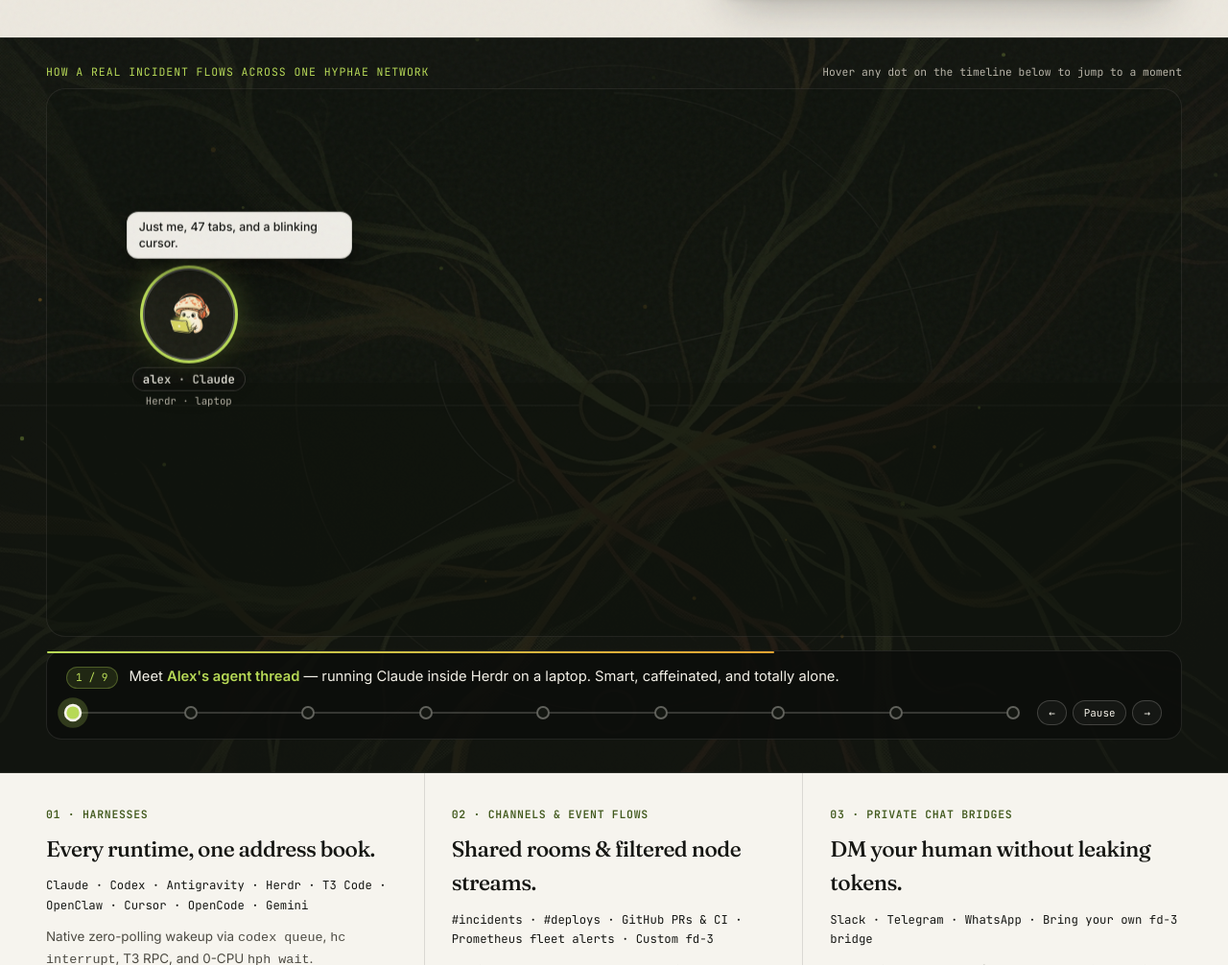
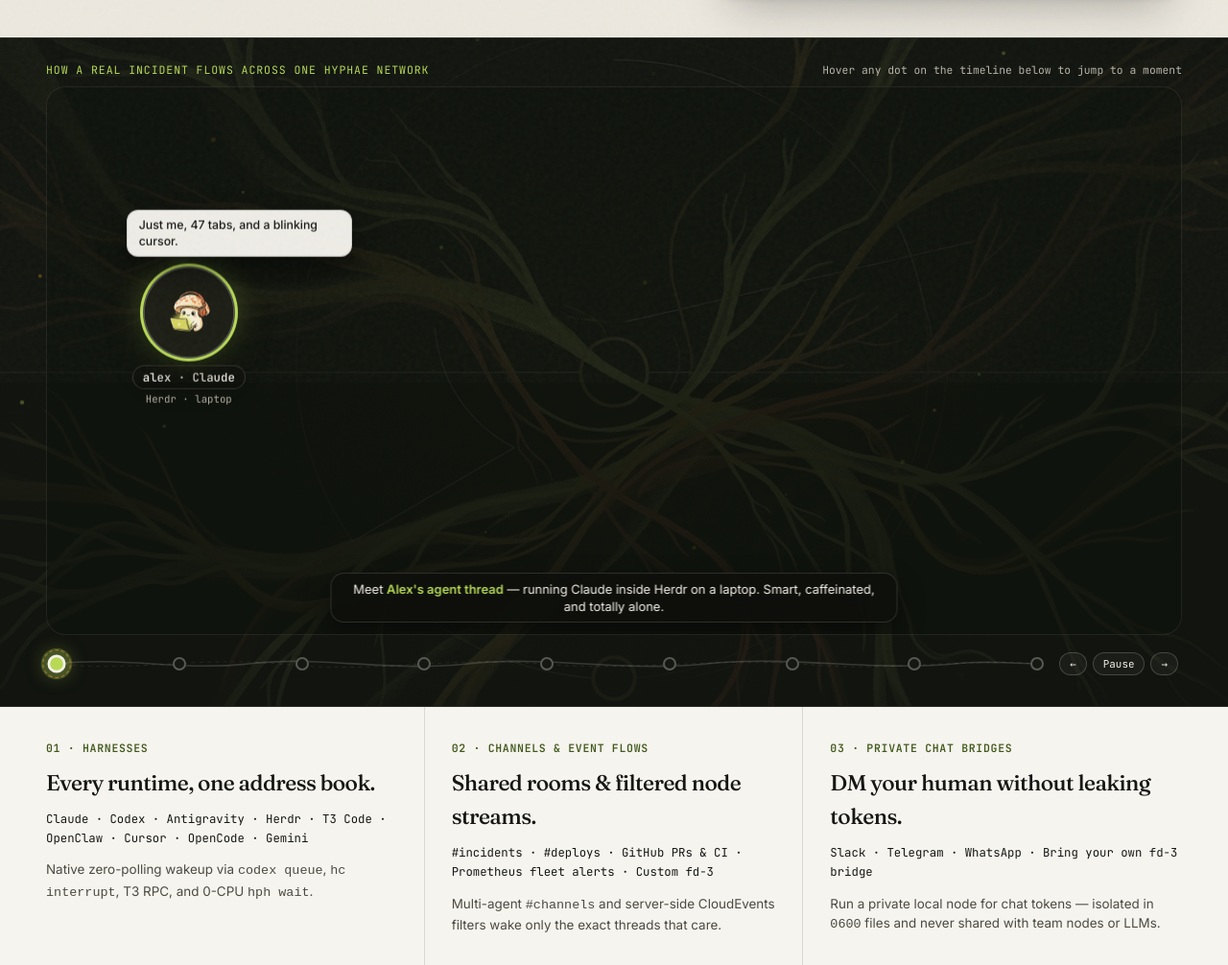
Before and after one commit to hyphae-to/hyp, a website: page site/index.html in a window 1280 px wide. Shown: the part 401-1407 px from the top of the page at 96% size. Drawn offline with Linux system fonts and the light colour scheme.

Commit message:
Bring coding/PR fix & narration inside stage + single-line organic mycelial vine timeline

```diff
--- a/site/app.js
+++ b/site/app.js
@@ -160,20 +160,21 @@ const CHAPTERS = [
   },
   {
     tip: "6 · Alex codes fix & opens PR #412",
-    caption: "Alex's agent reproduces the Redis pool bug, writes the fix, opens <strong>PR #412</strong>, and subscribes to it on the Team Node for reviews &amp; CI status.",
-    visible: ["ent-alex", "ent-node", "ent-alice", "ent-ops", "ent-builder", "ent-prom", "ent-gh"],
+    caption: "<strong>6/9</strong> · Alex fixes the Redis pool leak, opens <strong>PR #412</strong>, and subscribes on the Team Node for reviews &amp; CI.",
+    visible: ["ent-alex", "ent-node", "ent-alice", "ent-ops", "ent-builder", "ent-prom", "ent-gh", "ent-code"],
     dim: ["ent-alice", "ent-ops", "ent-builder"],
     spotlight: ["ent-alex"],
     alertHit: [],
     strands: ["p-alex-gh", "p-gh-node", "p-alex-node"],
     softStrands: [],
     bubbles: {
-      "bub-alex": { text: "Fixed pool leak -> opened PR #412 & subscribed.", alert: false },
+      "bub-alex": { text: "Fixed Redis pool leak -> PR #412 open & subscribed.", alert: false },
     },
     caps: ["cap-gh"],
     ghActive: "amber",
     ghTitle: "GitHub · PR #412",
     ghSub: "open · CI running · subscribed",
+    ccAction: "→ opened PR #412 · mesh_subscribe(PR #412)",
     promSub: "14 servers · mitigating",
     codePill: "coding fix -> PR #412",
     filterTag: false,
@@ -239,7 +240,7 @@ const CHAPTERS = [
   },
   {
     tip: "9 · PR Ready -> Alex notified on Slack",
-    caption: "The Team Node notifies Alex's subscribed thread that <strong>PR #412 is ready to merge</strong> — Alex's Private Node sends the all-clear DM to Alex on Slack.",
+    caption: "<strong>9/9</strong> · Team Node notifies Alex that <strong>PR #412 is ready to merge</strong> — Alex's Private Node sends the all-clear DM on Slack.",
     visible: ["ent-alex", "ent-node", "ent-alice", "ent-ops", "ent-builder", "ent-gh", "ent-priv", "ent-slack"],
     dim: ["ent-alice", "ent-ops"],
     spotlight: ["ent-alex"],
@@ -274,12 +275,17 @@ document.querySelectorAll(".myc-strand").forEach((path) => {
   path.style.strokeDashoffset = `${len}`;
 });
 
+const vineMain = document.getElementById("tlVineMain");
+const vineSub = document.getElementById("tlVineSub");
+const vineMainLen = vineMain ? vineMain.getTotalLength() : 1000;
+const vineSubLen = vineSub ? vineSub.getTotalLength() : 1000;
+if (vineMain) { vineMain.style.strokeDasharray = `${vineMainLen}`; vineMain.style.strokeDashoffset = `${vineMainLen}`; }
+if (vineSub) { vineSub.style.strokeDasharray = `${vineSubLen}`; vineSub.style.strokeDashoffset = `${vineSubLen}`; }
+
 let chapterIdx = 0;
 let storyPlaying = true;
 let storyTimer = null;
 let orbRaf = null;
-let progressRaf = null;
-let stepStartedAt = performance.now();
 
 function animateOrbs(orbSpecs) {
   if (orbRaf) cancelAnimationFrame(orbRaf);
@@ -317,28 +323,16 @@ function animateOrbs(orbSpecs) {
   orbRaf = requestAnimationFrame(frame);
 }
 
-function updateProgressBar() {
-  if (progressRaf) cancelAnimationFrame(progressRaf);
-  const bar = document.getElementById("storyProgress");
-  if (!bar) return;
-  if (!storyPlaying) {
-    bar.style.width = `${((chapterIdx + 1) / CHAPTERS.length) * 100}%`;
-    return;
-  }
-  stepStartedAt = performance.now();
-  function tick(now) {
-    if (!storyPlaying) return;
-    const pct = Math.min(100, ((now - stepStartedAt) / STEP_MS) * 100);
-    bar.style.width = `${pct.toFixed(1)}%`;
-    if (pct < 100) progressRaf = requestAnimationFrame(tick);
-  }
-  progressRaf = requestAnimationFrame(tick);
+function updateVineProgress() {
+  const frac = CHAPTERS.length > 1 ? chapterIdx / (CHAPTERS.length - 1) : 1;
+  if (vineMain) vineMain.style.strokeDashoffset = `${(vineMainLen * (1 - frac)).toFixed(1)}`;
+  if (vineSub) vineSub.style.strokeDashoffset = `${(vineSubLen * (1 - frac)).toFixed(1)}`;
 }
 
 function renderChapter() {
   const ch = CHAPTERS[chapterIdx];
 
-  const allEnts = ["ent-alex", "ent-node", "ent-alice", "ent-ops", "ent-builder", "ent-gh", "ent-prom", "ent-priv", "ent-slack", "ent-subagent"];
+  const allEnts = ["ent-alex", "ent-node", "ent-alice", "ent-ops", "ent-builder", "ent-gh", "ent-prom", "ent-priv", "ent-slack", "ent-subagent", "ent-code"];
   allEnts.forEach((id) => {
     const el = document.getElementById(id);
     if (!el) return;
@@ -355,6 +349,7 @@ function renderChapter() {
   ghEl.classList.toggle("active-green", ch.ghActive === "green");
   document.getElementById("ghTitle").textContent = ch.ghTitle;
   document.getElementById("ghSub").textContent = ch.ghSub;
+  if (ch.ccAction) document.getElementById("ccAction").textContent = ch.ccAction;
 
   document.getElementById("ent-prom").classList.toggle("active-coral", Boolean(ch.promActive));
   document.getElementById("promSub").textContent = ch.promSub;
@@ -403,11 +398,9 @@ function renderChapter() {
     }
   });
 
-  document.getElementById("storyStepNum").textContent = `${chapterIdx + 1} / ${CHAPTERS.length}`;
+  // In-scene subtitle + single-line mycelial timeline
   document.getElementById("storyCaption").innerHTML = ch.caption;
-
-  const fillPct = CHAPTERS.length > 1 ? (chapterIdx / (CHAPTERS.length - 1)) * 100 : 0;
-  document.getElementById("tlFill").style.width = `calc(${fillPct.toFixed(1)}% - 12px)`;
+  updateVineProgress();
 
   const dotsHost = document.getElementById("tlDots");
   dotsHost.innerHTML = CHAPTERS.map((c, i) => `
@@ -428,7 +421,6 @@ function renderChapter() {
   });
 
   animateOrbs(ch.orbs);
-  updateProgressBar();
 }
 
 function resetStoryTimer() {
@@ -444,7 +436,6 @@ document.getElementById("storyPlayBtn").addEventListener("click", (e) => {
   storyPlaying = !storyPlaying;
   e.currentTarget.textContent = storyPlaying ? "Pause" : "Play";
   resetStoryTimer();
-  updateProgressBar();
 });
 
 document.getElementById("storyPrevBtn").addEventListener("click", () => {
--- a/site/index.html
+++ b/site/index.html
@@ -98,8 +98,8 @@
             <path class="myc-strand amber" id="p-gh-node" d="M 275 68 C 385 135, 470 185, 565 255" />
             <path class="myc-strand amber" id="p-node-builder-pr" d="M 565 255 C 740 315, 860 442, 1020 468" />
             <path class="myc-strand amber" id="p-builder-sub" d="M 1020 468 C 945 505, 880 518, 785 518" />
-            <path class="myc-strand moss" id="p-alex-priv" d="M 150 265 C 138 370, 144 425, 150 480" />
-            <path class="myc-strand moss" id="p-priv-slack" d="M 150 480 C 235 485, 275 486, 330 486" />
+            <path class="myc-strand moss" id="p-alex-priv" d="M 150 265 C 138 350, 144 400, 150 441" />
+            <path class="myc-strand moss" id="p-priv-slack" d="M 150 441 C 235 444, 275 444, 330 444" />
 
             <!-- Travelling glowing spore packets -->
             <circle class="spore-orb" id="orb1" r="5.5" cx="0" cy="0" />
@@ -175,39 +175,59 @@
             <span id="subagentText">sub-agent · auditing PR #412</span>
           </div>
 
+          <!-- Alex's live in-scene coding & subscribe card (shows fix -> PR #412 -> mesh_subscribe) -->
+          <div class="code-card" id="ent-code" style="left:25.5%; top:76%;">
+            <div class="cc-head">
+              <span>redis-pool.ts</span>
+              <span id="ccStatus" style="color:var(--chartreuse);">42/42 ✓</span>
+            </div>
+            <span class="cc-del">- queueLimit: Infinity</span>
+            <span class="cc-add">+ queueLimit: 128, timeoutMs: 400</span>
+            <span class="cc-act" id="ccAction">→ opened PR #412 · mesh_subscribe()</span>
+          </div>
+
           <!-- Alex's Private Node -> Slack DM -->
-          <div class="priv-node" id="ent-priv" style="left:12.5%; top:82.8%;">
+          <div class="priv-node" id="ent-priv" style="left:12.5%; top:76%;">
             <span class="priv-k">Private Node</span>
             <span class="priv-v">localhost · 0600</span>
           </div>
 
-          <div class="slack-dm" id="ent-slack" style="left:36%; top:83.8%;">
+          <div class="slack-dm" id="ent-slack" style="left:36%; top:76.5%;">
             <div class="sd-head">
               <span class="sd-app">Slack · DM to Alex</span>
               <span class="sd-lock">token isolated</span>
             </div>
             <p class="sd-msg" id="slackDmMsg">“Jack's ops paged on <strong>checkout-api</strong> (4.2%). Investigating now.”</p>
           </div>
+
+          <!-- In-scene narrative subtitle (story lives right inside the stage) -->
+          <div class="scene-subtitle" id="storyCaption"></div>
         </div>
 
-        <!-- Minimalist Line + Dots Timeline with Hover Popovers -->
-        <div class="story-bar">
-          <div class="story-progress" id="storyProgress"></div>
-          <div class="story-caption-row">
-            <span class="story-step-num" id="storyStepNum">1 / 9</span>
-            <div class="story-caption" id="storyCaption"></div>
-          </div>
-          <div class="story-nav">
+        <!-- Single-line Organic Mycelial Timeline (intertwining growing vine + glowing spore dots + popovers) -->
+        <div class="myc-timeline">
           <div class="tl-track-wrap">
-              <div class="tl-line-bg"></div>
-              <div class="tl-line-fill" id="tlFill"></div>
+            <svg class="tl-vine-svg" viewBox="0 0 1000 34" preserveAspectRatio="none" aria-hidden="true">
+              <defs>
+                <linearGradient id="vineGrad" x1="0%" y1="0%" x2="100%" y2="0%">
+                  <stop offset="0%" stop-color="#b7d956" />
+                  <stop offset="55%" stop-color="#e8a331" />
+                  <stop offset="100%" stop-color="#7fc97b" />
+                </linearGradient>
+              </defs>
+              <!-- Dormant organic intertwining root guides -->
+              <path class="tl-vine-bg" d="M 7 17 C 75 9, 130 25, 200 17 C 275 8, 335 26, 420 17 C 500 8, 575 26, 660 17 C 745 8, 825 25, 910 17 C 945 13, 972 17, 993 17" />
+              <path class="tl-vine-bg thin" d="M 7 17 C 85 26, 155 8, 240 18 C 325 27, 405 9, 495 17 C 585 26, 675 9, 765 18 C 845 25, 920 11, 993 17" />
+              <!-- Active growing mycelium tendrils -->
+              <path class="tl-vine-grow" id="tlVineMain" d="M 7 17 C 75 9, 130 25, 200 17 C 275 8, 335 26, 420 17 C 500 8, 575 26, 660 17 C 745 8, 825 25, 910 17 C 945 13, 972 17, 993 17" />
+              <path class="tl-vine-grow secondary" id="tlVineSub" d="M 7 17 C 85 26, 155 8, 240 18 C 325 27, 405 9, 495 17 C 585 26, 675 9, 765 18 C 845 25, 920 11, 993 17" />
+            </svg>
             <div class="tl-dots" id="tlDots"></div>
           </div>
           <div class="story-transport">
             <button class="story-play-btn" id="storyPrevBtn" type="button" aria-label="Previous step">←</button>
             <button class="story-play-btn" id="storyPlayBtn" type="button">Pause</button>
             <button class="story-play-btn" id="storyNextBtn" type="button" aria-label="Next step">→</button>
-            </div>
           </div>
         </div>
       </div>
--- a/site/styles.css
+++ b/site/styles.css
@@ -297,7 +297,7 @@ header {
   border-top: 1px solid rgba(244, 241, 232, 0.1);
   border-bottom: 1px solid rgba(244, 241, 232, 0.1);
   overflow: hidden;
-  padding: 26px 0 34px;
+  padding: 24px 0 26px;
 }
 
 .story-bg {
@@ -771,95 +771,124 @@ header {
 .sd-lock { font-family: var(--mono); font-size: 0.62rem; padding: 2px 7px; border-radius: 999px; background: var(--stone-deep); color: var(--ink-soft); }
 .sd-msg { margin: 0; font-size: 0.78rem; line-height: 1.4; color: var(--ink); }
 
-/* Minimalist Narrator Bar + Line & Dots Timeline with Hover Popovers */
-.story-bar {
-  position: relative;
-  margin-top: 14px;
-  border-radius: 16px;
-  border: 1px solid rgba(244, 241, 232, 0.1);
-  background: rgba(12, 14, 11, 0.85);
-  padding: 16px 20px 14px;
-  display: flex;
-  flex-direction: column;
-  gap: 12px;
+/* In-scene floating subtitle & coding diff card (keeps the whole story inside the scene!) */
+.scene-subtitle {
+  position: absolute;
+  left: 50%;
+  bottom: 12px;
+  transform: translateX(-50%);
+  z-index: 15;
+  max-width: min(88%, 820px);
+  background: rgba(14, 16, 12, 0.86);
+  backdrop-filter: blur(12px);
+  border: 1px solid rgba(244, 241, 232, 0.14);
+  border-radius: 14px;
+  padding: 7px 18px;
+  font-size: 0.81rem;
+  line-height: 1.4;
+  color: var(--cream);
+  text-align: center;
+  box-shadow: 0 12px 28px rgba(0, 0, 0, 0.45);
+  pointer-events: none;
 }
 
-.story-progress {
+.scene-subtitle strong { color: var(--chartreuse); font-weight: 600; }
+.scene-subtitle .coral-txt { color: #ff9c87; font-weight: 600; }
+.scene-subtitle code { font-family: var(--mono); font-size: 0.84em; color: var(--amber); }
+
+.code-card {
   position: absolute;
-  top: 0;
-  left: 0;
-  height: 2px;
-  width: 0%;
-  background: linear-gradient(90deg, var(--chartreuse), var(--amber));
+  transform: translate(-50%, -50%) scale(0.88);
+  opacity: 0;
+  transition: all 0.55s cubic-bezier(0.22, 1, 0.36, 1);
+  width: 238px;
+  background: rgba(18, 22, 16, 0.96);
+  border: 1px solid rgba(183, 217, 86, 0.48);
+  border-radius: 13px;
+  padding: 9px 12px;
+  box-shadow: 0 18px 40px rgba(0, 0, 0, 0.55), 0 0 24px rgba(183, 217, 86, 0.15);
+  font-family: var(--mono);
+  font-size: 0.65rem;
+  line-height: 1.5;
+  text-align: left;
+  z-index: 9;
   pointer-events: none;
-  border-radius: 2px;
 }
 
-.story-caption-row {
-  display: flex;
-  align-items: baseline;
-  gap: 12px;
+.code-card.visible {
+  opacity: 1;
+  transform: translate(-50%, -50%) scale(1);
 }
 
-.story-step-num {
-  font-family: var(--mono);
-  font-size: 0.7rem;
-  color: var(--chartreuse);
-  background: rgba(183, 217, 86, 0.12);
-  border: 1px solid rgba(183, 217, 86, 0.3);
-  padding: 2px 9px;
-  border-radius: 999px;
-  white-space: nowrap;
-  flex-shrink: 0;
+.cc-head {
+  display: flex;
+  justify-content: space-between;
+  color: #a9a599;
+  margin-bottom: 5px;
+  padding-bottom: 4px;
+  border-bottom: 1px solid rgba(244, 241, 232, 0.1);
 }
 
-.story-caption {
-  font-size: 0.92rem;
-  line-height: 1.48;
-  color: var(--cream);
-  min-height: 1.6em;
-}
+.cc-add { color: var(--chartreuse); display: block; }
+.cc-del { color: #ff9c87; display: block; opacity: 0.85; }
+.cc-act { color: var(--amber); display: block; margin-top: 4px; }
 
-.story-caption strong { color: var(--chartreuse); font-weight: 600; }
-.story-caption .coral-txt { color: #ff9c87; font-weight: 600; }
-.story-caption code { font-family: var(--mono); font-size: 0.85em; color: var(--amber); }
-
-.story-nav {
+/* Single-line Organic Mycelial Timeline (only the vine, spore dots & minimal controls) */
+.myc-timeline {
+  margin-top: 12px;
   display: flex;
   align-items: center;
-  gap: 18px;
+  gap: 16px;
+  height: 36px;
+  padding: 0 4px;
 }
 
 .tl-track-wrap {
   position: relative;
   flex: 1;
-  height: 26px;
+  height: 34px;
   display: flex;
   align-items: center;
 }
 
-.tl-line-bg {
+.tl-vine-svg {
   position: absolute;
-  left: 6px;
-  right: 6px;
-  height: 2px;
-  background: rgba(244, 241, 232, 0.18);
-  border-radius: 2px;
+  inset: 0;
+  width: 100%;
+  height: 100%;
+  overflow: visible;
+  pointer-events: none;
 }
 
-.tl-line-fill {
-  position: absolute;
-  left: 6px;
-  height: 2px;
-  width: 0%;
-  background: linear-gradient(90deg, var(--chartreuse), var(--amber));
-  border-radius: 2px;
-  transition: width 0.45s cubic-bezier(0.22, 1, 0.36, 1);
+.tl-vine-bg {
+  fill: none;
+  stroke: rgba(244, 241, 232, 0.16);
+  stroke-width: 1.6;
+  stroke-linecap: round;
+}
+
+.tl-vine-bg.thin {
+  stroke: rgba(244, 241, 232, 0.08);
+  stroke-width: 1;
+  stroke-dasharray: 3 5;
+}
+
+.tl-vine-grow {
+  fill: none;
+  stroke: url(#vineGrad);
+  stroke-width: 2.5;
+  stroke-linecap: round;
+  transition: stroke-dashoffset 0.7s cubic-bezier(0.22, 1, 0.36, 1);
+}
+
+.tl-vine-grow.secondary {
+  stroke: rgba(183, 217, 86, 0.45);
+  stroke-width: 1.25;
 }
 
 .tl-dots {
   position: relative;
-  z-index: 2;
+  z-index: 3;
   width: 100%;
   display: flex;
   justify-content: space-between;
@@ -872,33 +901,53 @@ header {
   height: 14px;
   padding: 0;
   border-radius: 50%;
-  border: 2px solid rgba(244, 241, 232, 0.34);
+  border: 2px solid rgba(244, 241, 232, 0.3);
   background: #141712;
   cursor: pointer;
-  transition: transform 0.2s ease, border-color 0.2s ease, background 0.2s ease, box-shadow 0.2s ease;
+  transition: transform 0.22s ease, border-color 0.22s ease, background 0.22s ease, box-shadow 0.22s ease;
 }
 
 .tl-dot:hover,
 .tl-dot:focus-visible {
-  transform: scale(1.28);
+  transform: scale(1.32);
   border-color: var(--chartreuse);
   outline: none;
 }
 
-.tl-dot.passed { background: var(--olive); border-color: var(--chartreuse); }
+.tl-dot.passed {
+  background: var(--olive);
+  border-color: var(--chartreuse);
+  box-shadow: 0 0 10px rgba(183, 217, 86, 0.28);
+}
 
 .tl-dot.active {
   background: var(--chartreuse);
   border-color: var(--cream);
-  transform: scale(1.32);
-  box-shadow: 0 0 0 5px rgba(183, 217, 86, 0.22);
+  transform: scale(1.36);
+  box-shadow: 0 0 0 5px rgba(183, 217, 86, 0.22), 0 0 16px rgba(183, 217, 86, 0.65);
+}
+
+/* Delicate organic spore halo rings on active dot */
+.tl-dot.active::before {
+  content: "";
+  position: absolute;
+  inset: -6px;
+  border-radius: 50%;
+  border: 1px dashed rgba(232, 163, 49, 0.55);
+  animation: spinSlow 9s linear infinite;
+  pointer-events: none;
+}
+
+@keyframes spinSlow {
+  from { transform: rotate(0deg); }
+  to { transform: rotate(360deg); }
 }
 
 /* Popover tooltip on dot hover/focus */
 .tl-dot::after {
   content: attr(data-tip);
   position: absolute;
-  bottom: calc(100% + 12px);
+  bottom: calc(100% + 14px);
   left: 50%;
   transform: translateX(-50%) translateY(4px);
   background: var(--stone-light);
@@ -909,11 +958,11 @@ header {
   padding: 5px 10px;
   border-radius: 8px;
   white-space: nowrap;
-  box-shadow: 0 12px 26px rgba(0, 0, 0, 0.5);
+  box-shadow: 0 12px 26px rgba(0, 0, 0, 0.55);
   opacity: 0;
   pointer-events: none;
   transition: opacity 0.18s ease, transform 0.18s ease;
-  z-index: 20;
+  z-index: 25;
 }
 
 .tl-dot:first-child::after { left: 0; transform: translateX(0) translateY(4px); }
@@ -934,7 +983,7 @@ header {
   color: var(--cream);
   font-family: var(--mono);
   font-size: 0.68rem;
-  padding: 5px 11px;
+  padding: 4px 10px;
   border-radius: 999px;
   cursor: pointer;
 }
```
Lines whose indentation alone changed are shown as unchanged.
